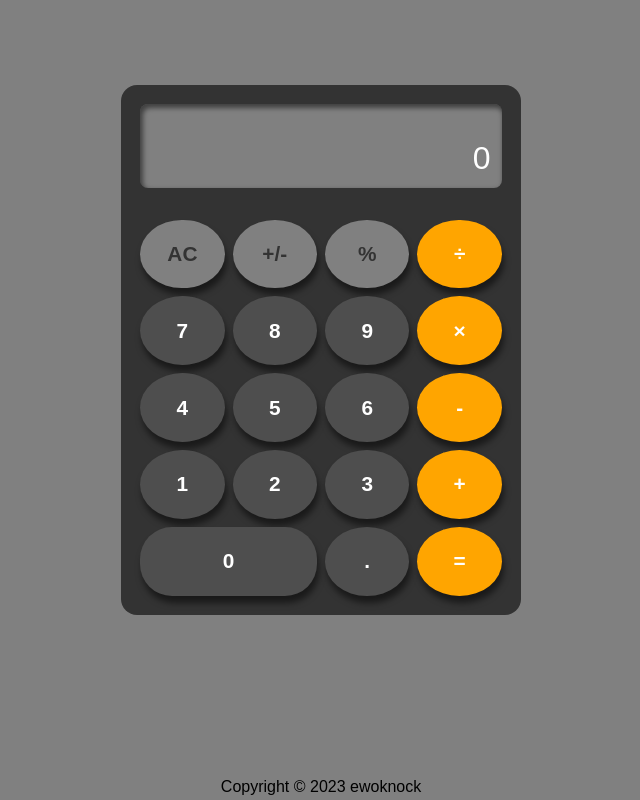
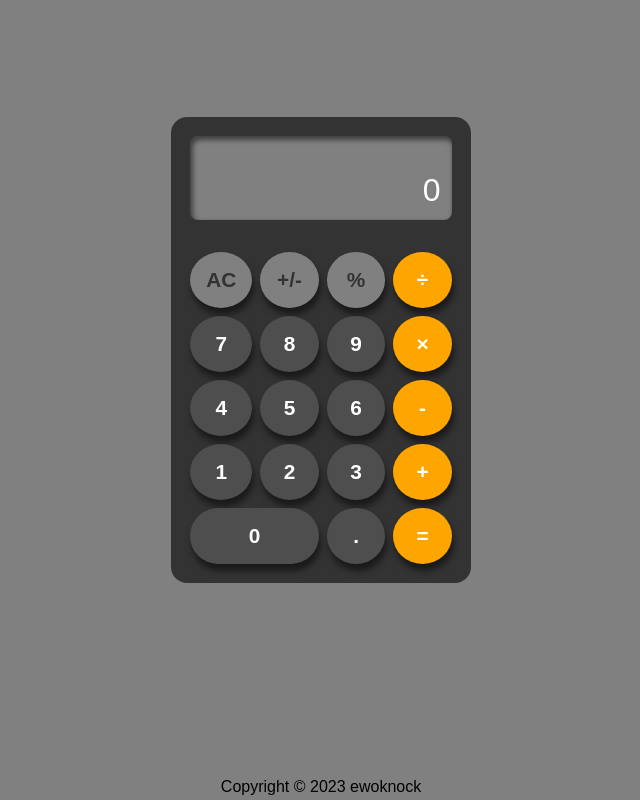
Before and after one commit to ewoknock/odin-calculator, a plain HTML site: page index.html in a window 1280 px wide. Shown: the whole page, without its empty margins (319-959 px from the left). Drawn offline with Linux system fonts and the light colour scheme.

Commit message:
Tweaks button sizes and grid width

```diff
--- a/stylesheets/styles.css
+++ b/stylesheets/styles.css
@@ -54,7 +54,7 @@ button{
 .calculator{
     background-color: var(--primary-dark);
     border-radius: 1rem;
-    width: 400px;
+    width: 300px;
     padding: .2rem;
 }
 
@@ -91,7 +91,7 @@ button{
     border-radius: 100%;
     font-size: 1.3rem;
     font-weight: 700;
-    padding: 1.4rem;
+    padding: 1rem;
     color: var(--primary-light);
     box-shadow: 2px 7px 6px 0px rgb(0,0,0,0.5);
 }
```
